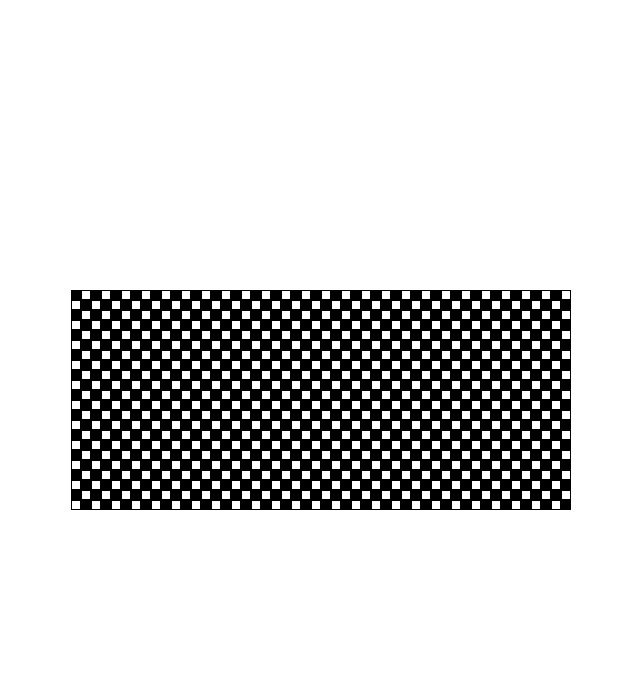
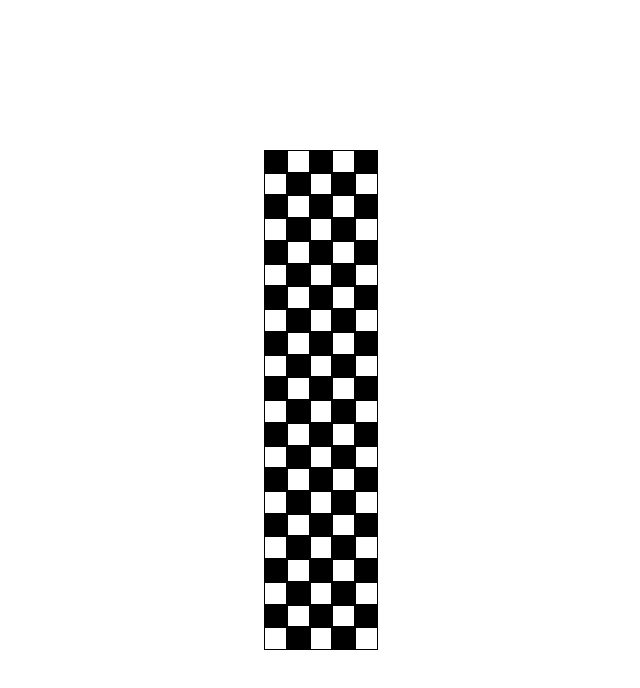
Before and after one commit to linaLeinartaite/BIT-task5-v2, a plain HTML site: page index.html in a window 1280 px wide. Shown: the whole page, without its empty margins (319-959 px from the left). Drawn offline with Linux system fonts and the light colour scheme.

Commit message:
either width or height fixed

```diff
--- a/script.js
+++ b/script.js
@@ -1,6 +1,6 @@
 function chessBoard(x, y){
     //(500*500)px is default size of board (set in main.css);
-    let boarWidth =(500/y*x)+"px";
+    let boardWidth =(500/y*x)+"px";
     let boardHeight= (500/x*y)+"px";
     let saskes = "";
     let total = 0;
@@ -43,7 +43,7 @@ function chessBoard(x, y){
         document.getElementById('saskes').style.height=boardHeight;
     }
     if(y>x){
-        document.getElementById('saskes').style.width=boarWidth;
+        document.getElementById('saskes').style.width=boardWidth;
     }
 
     // inserting into html file
@@ -51,4 +51,4 @@ function chessBoard(x, y){
 }
 
 
-chessBoard(50, 22);
+chessBoard(5, 22);
```
Also changed, not shown: main.css (indentation only).
